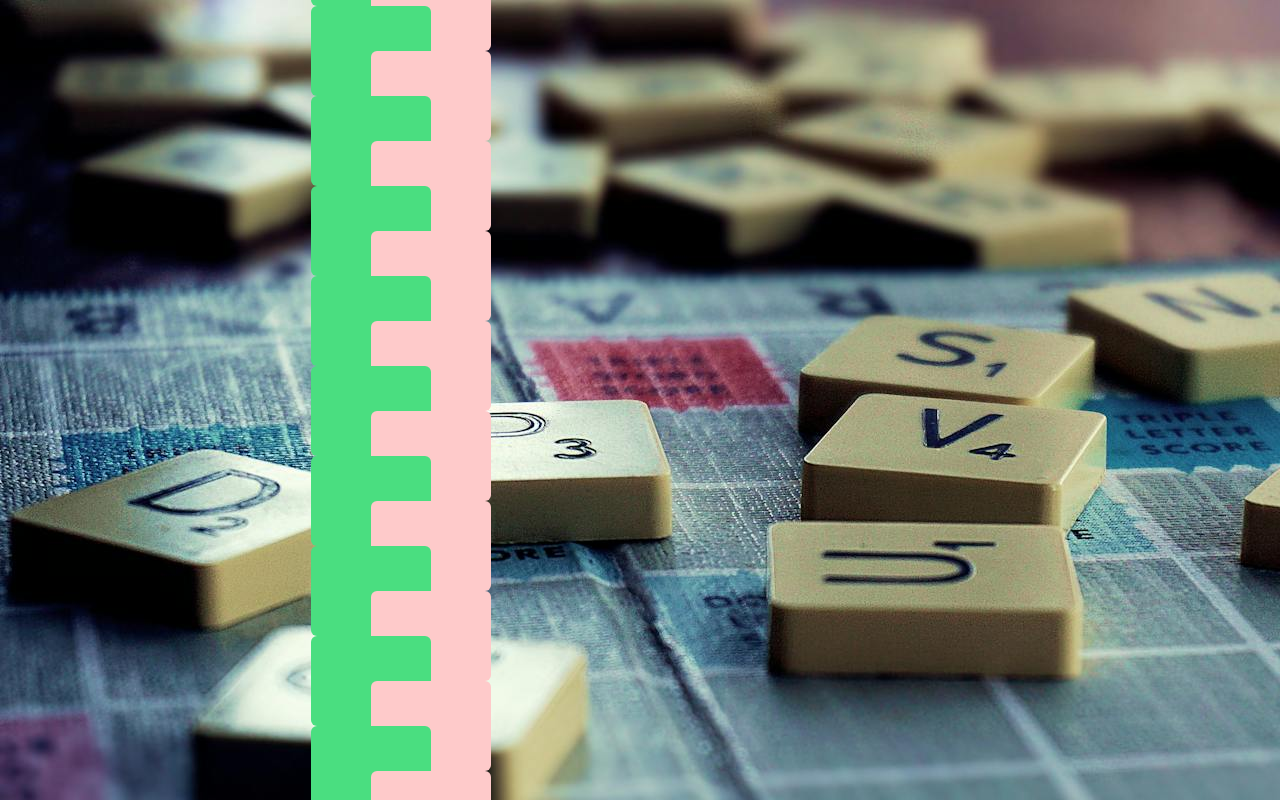
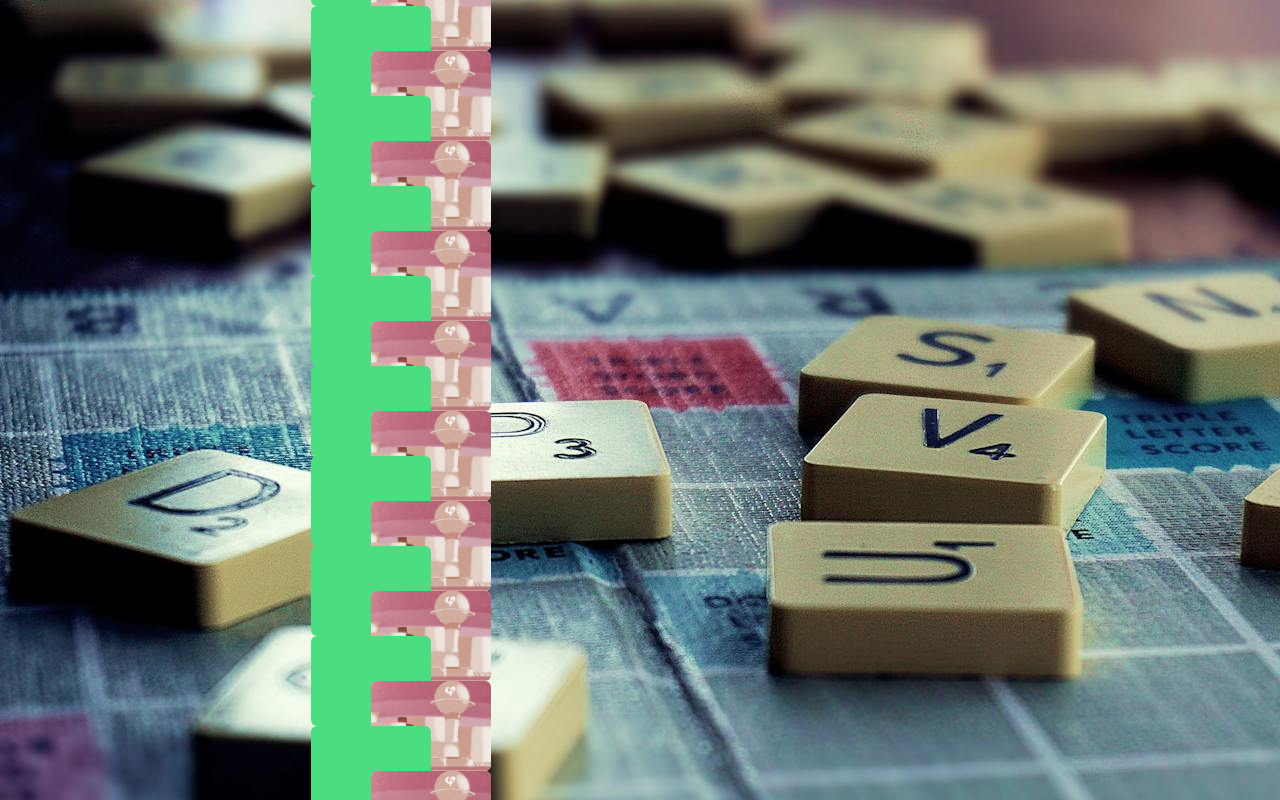
Before and after one commit to visionaryvjae/Memory_Game, a React (Vite) app: page / in a window 1280 px wide. Both pictures are taken after a click on the element "Easy". Shown: the top 800 px of the page. Built offline with nearby package versions, Linux system fonts and the light colour scheme.

Commit message:
added card ackground image

```diff
--- a/src/components/Card.tsx
+++ b/src/components/Card.tsx
@@ -24,14 +24,9 @@
     <div className={`card group perspective`} >
         {/* <img src="https://picsum.photos/45" /> */}
       <div className={`absolute w-[70px] h-[70px] lg:w-[120px] lg:h-[90px] cursor-pointer transition-transform duration-500 transform ${Flipped ? 'rotate-y-180' : ''} ${hide}`} onClick={HandleClick}>
-        {
-          Flipped ?
-          <img onError={()=> {false}} src={display} className={'back'} loading="eager"  />
-          :
-          <div className="front">
-            {index}
-          </div>
-        }
+        <div className="front">
+          <img onError={()=> {false}} src={Flipped ? display : "/icons/card-bg.jpeg"} className={'back'} loading="eager" />
+        </div>
       </div>
     </div>
   )
```
Also changed, not shown: public/icons/card-bg.jpeg (added).
